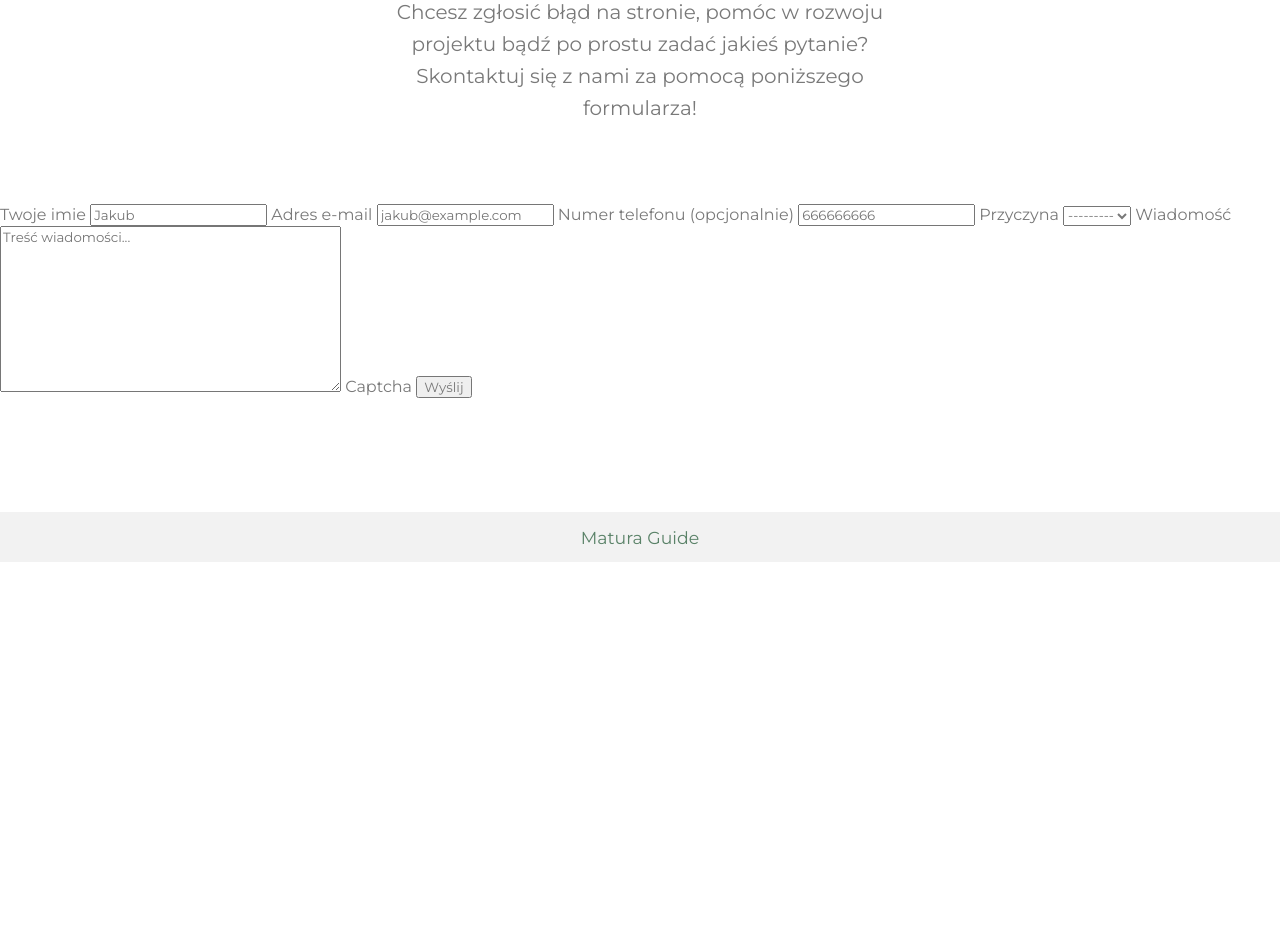
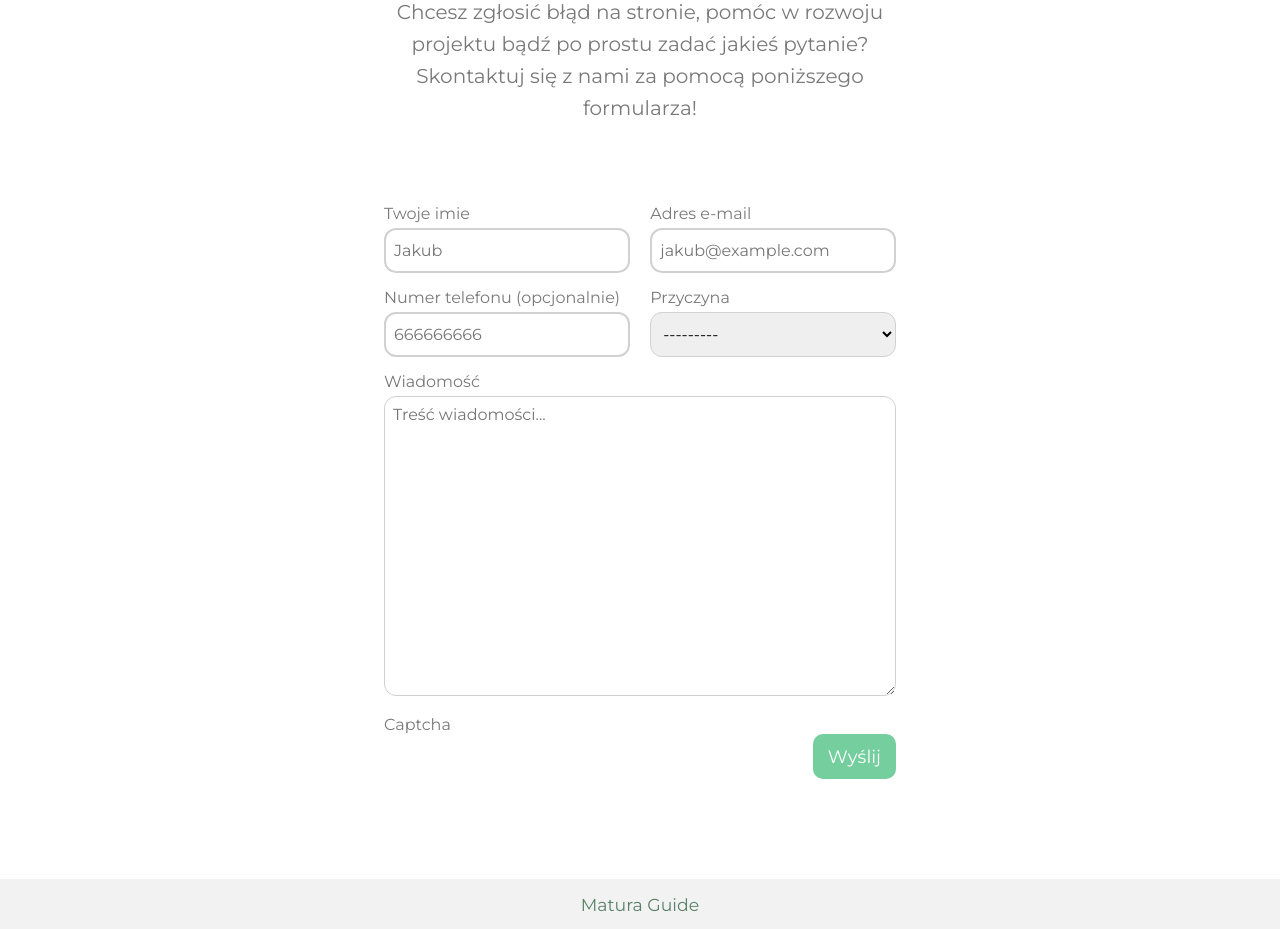
Before and after one commit to Jeboczek/maturaguide-web, a Django app: page /kontakt/ in a window 1280 px wide. Shown: the part 238-1167 px from the top of the page. Before the commit the page ends 800 px from the top, so only its background shows below. Run offline with Django 3.2, Linux system fonts and the light colour scheme; data that the repository does not hold is empty; style sheets or scripts are compiled from the project's sources; parts of the project's set-up code (start-up, migrations or seed data) failed here and were passed over.

Commit message:
Style contact page and add success page

```diff
--- a/contact/templates/contact.html
+++ b/contact/templates/contact.html
@@ -8,20 +8,23 @@
   </p>
 </header>
 
+<form method="post">
 <div id="form-content">
-  <form method="post">
     {% csrf_token %}
     {% for form_element in form %}
-      <label for="form_element.name">{{form_element.label}}</label>
+    <div class="input-holder" id="holder_{{form_element.name}}">
+      <label for="id_{{form_element.name}}">{{form_element.label}}</label>
+      <br>
       {{form_element}}
       {% if form_element.errors %}
         {% for error in form_element.errors %}
         <p class="form-error">{{error}}</p>
         {% endfor %}
       {% endif %}
+    </div>
     {% endfor %}
     <input type="submit" value="Wyślij">
-  </form>
-</div>
+  </div>
+</form>
 
 {% endblock content %}
--- a/contact/views.py
+++ b/contact/views.py
@@ -11,9 +11,13 @@ class ContactView:
             form = MessageForm(request.POST)
             if form.is_valid():
                 form.save()
-                return redirect("/kontakt/ok")
+                return redirect("/kontakt/success")
         else:
             form = MessageForm()
 
         context = {"category": "contact", "form": form}
         return render(request, "contact.html", context)
+
+    def show_success(request : WSGIRequest):
+        context = {"category": "contact"}
+        return render(request, "success.html", context)
--- a/maturaguide/urls.py
+++ b/maturaguide/urls.py
@@ -25,6 +25,7 @@ urlpatterns = [
     path('', HomePageView.show_home_view ),
     path('o-nas/', HomePageView.show_aboutus_view ),
     path('kontakt/', ContactView.show_root),
+    path('kontakt/success', ContactView.show_success),
 
     # API
     path('api/get_subjects', MaturaGuideAPIViews.get_subjects),
--- a/static/style/src/_contact.scss
+++ b/static/style/src/_contact.scss
@@ -1,6 +1,6 @@
 // TODO: Create style
 
-header#contact-header{
+header#contact-header {
     background-color: unset;
     border-radius: unset;
     height: unset;
@@ -10,17 +10,70 @@ header#contact-header{
     align-items: center;
     justify-content: center;
 
-    h1:first-child{
+    h1:first-child {
         margin-bottom: 0.5em;
     }
 
-    p{
+    p {
         width: 50%;
         text-align: center;
         font-size: 15pt;
     }
 }
 
-div#form-content{
+div#form-content {
+    width: 40%;
+    margin: 0 auto;
+    display: flex;
+    flex-direction: row;
+    justify-content: space-between;
+    align-items: center;
+    flex-wrap: wrap;
 
+    div.input-holder {
+        width: 48%;
+
+        input,
+        label,
+        select {
+            width: 100%;
+        }
+
+        input, select, textarea, iframe[title="reCAPTCHA"]{
+            margin-top: 5px;
+            margin-bottom: 15px;
+        }
+
+        &#holder_content,
+        &#holder_captcha {
+            width: 100%;
+
+            textarea {
+                width: 100%;
+            }
+        }
+    }
+
+    input[type="submit"]{
+        margin-left: auto;
+    }
 }
+
+article#contact-success{
+    display: flex;
+    align-items: center;
+    justify-content: center;
+    flex-direction: column;
+    text-align: center;
+
+    img{
+        width: 500px;
+    }
+    h1{
+        margin: 0;
+    }
+    p{
+        width: 20%;
+        margin-bottom: 30px;
+    }
+}
--- /dev/null
+++ b/static/style/src/_input.scss
@@ -0,0 +1,39 @@
+input,
+select,
+textarea {
+    height: 45px;
+    border-radius: 12px;
+    border-style: solid;
+    border-color: $inputColor;
+    font-size: 12pt;
+    padding: 0px 8px;
+    color: black;
+
+    // &:focus{
+    //     border-color: $mainColorDarker;
+    //     color: $mainColorDarker;
+    //     outline: none;
+    // }
+}
+
+textarea {
+    height: 300px;
+    padding: 8px;
+}
+
+button,
+input[type="submit"],
+input[type="reset"] {
+    // width: 100px;
+    padding: 10px 15px;
+    font-size: 18px;
+    color: white;
+    background-color: $buttonColor;
+    border-style: none;
+    border-radius: 10px;
+    cursor: pointer;
+
+    &:hover{
+        background-color: $mainColorDarker;
+    }
+}
--- a/static/style/src/_variables.scss
+++ b/static/style/src/_variables.scss
@@ -8,6 +8,10 @@ $headerBgColor: darken($bgColor, 5%);
 $fontColor: #797979;
 $HColor: #32352F;
 
+$inputColor: #D1D1D1;
+$buttonColor: #74CE9E;
+
+
 $scrollBarText: #30A057;
 
 $navbarHeight: 80px;
--- a/static/style/style.scss
+++ b/static/style/style.scss
@@ -9,6 +9,7 @@
 @import 'src/aboutus';
 @import 'src/footer';
 @import 'src/contact';
+@import 'src/input';
 
 *{
     font-family: $fontFamily;
```
Also changed, not shown: contact/templates/success.html (added, +16 -0 lines), static/script/contact.js (added, +34 -0 lines), static/img/sent.jpg (added).
